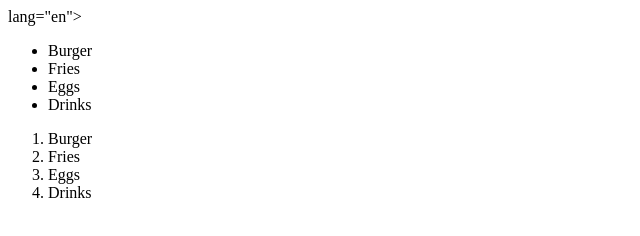
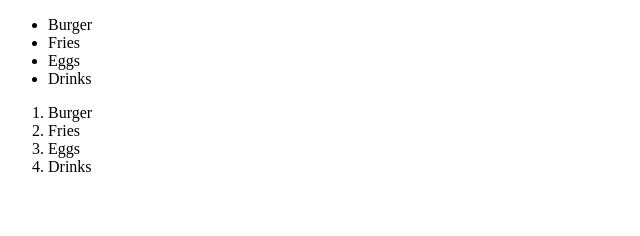
Before and after one commit to mikeestolas/Basic_HTML_and_CSS, a plain HTML site: page HTML_Lists.html in a window 1280 px wide. Shown: the whole page, without its empty margins (0-640 px from the left). Drawn offline with Linux system fonts and the light colour scheme.

Commit message:
Update HTML_Lists.html

```diff
--- a/HTML_Lists.html
+++ b/HTML_Lists.html
@@ -1,9 +1,9 @@
 <!DOCTYPE HTML>
-<html> lang="en">
+<html>
 
 
 	<body>
-		<link rel="stylesheet" type="text/css" href="CSS_Table.css">
+
 		<ul>
 			<li>Burger</li>
 			<li>Fries</li>
```
